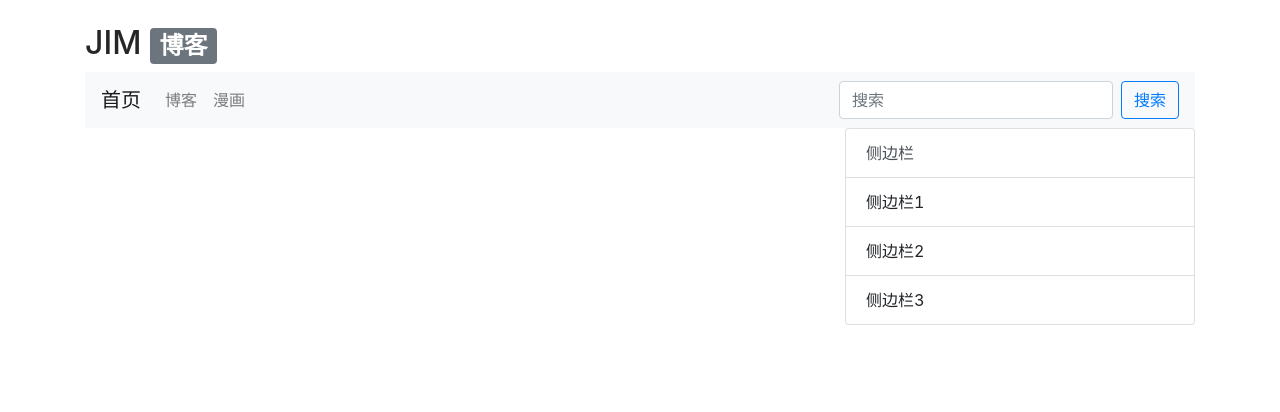
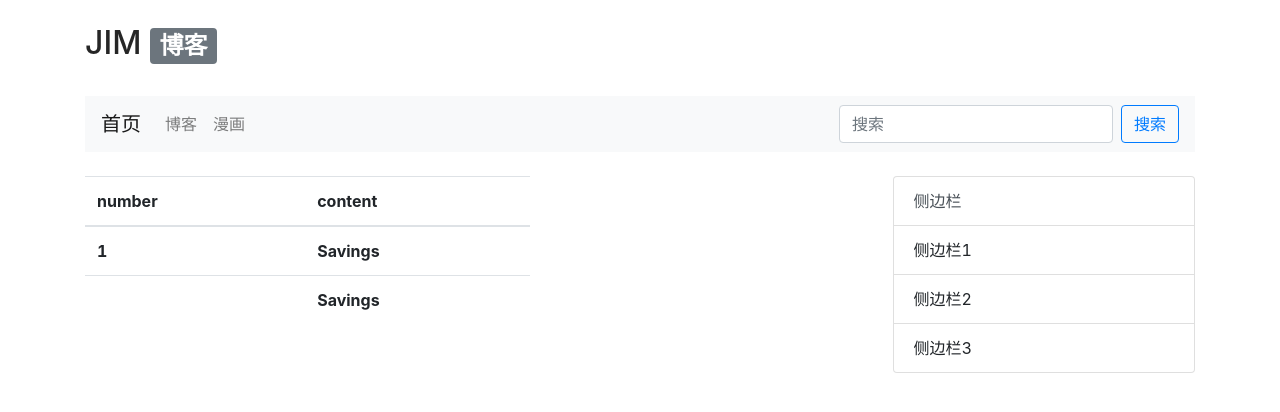
Before and after one commit to johnsmithsren/reactBlog, a React app: page / in a window 1280 px wide. Shown: the top 412 px of the page. Built offline with nearby package versions, Linux system fonts and the light colour scheme.

Commit message:
页面调整完成

```diff
--- a/src/components/ListGroup/index.js
+++ b/src/components/ListGroup/index.js
@@ -1,21 +1,20 @@
 /*
  * @Auther: renjm
  * @Date: 2019-07-26 08:37:36
- * @LastEditTime: 2019-07-26 14:15:18
+ * @LastEditTime: 2019-07-26 16:50:24
  * @Description:
  */
 import React, { Component } from "react";
 // import Hello from "../hello";
-import { ListGroup, Row, Col, Tab } from "react-bootstrap";
+import { ListGroup, Row, Col, ButtonToolbar, Button } from "react-bootstrap";
+import Hello from "../hello";
 const _ = require("lodash");
+
 class BlogList extends Component {
   constructor() {
     super();
-    // this.state = {
-    //   email: "",
-    //   password: ""
-    // };
-    this.handleChange = this.handleChange.bind(this);
+    this.state = { issues: [{ id: 1, name: "hhh", Col: "这是一段评论" }] };
+    // this.updateIssues = this.updateIssues.bind(this);
   }
 
   componentDidMount() {}
@@ -27,7 +26,7 @@ class BlogList extends Component {
   render() {
     return (
       <Row>
-        <Col sm={{ span: 4, offset: 8 }}>
+        <Col sm={{ span: 6, offset: 6 }}>
           <ListGroup>
             <ListGroup.Item action href="#link2">
               侧边栏
--- a/src/components/hello/index.js
+++ b/src/components/hello/index.js
@@ -2,6 +2,7 @@ import React, { Component } from "react";
 // import { Row } from "antd";
 // 定义一个行组件
 import Rows from "../rows";
+import { Col } from "antd";
 
 // import { Table } from "react-bootstrap";
 // 定义一个 hello 组件
@@ -12,12 +13,7 @@ class Hello extends Component {
       <Rows key={issue.id} issueinfo={issue} />
     ));
 
-    return (
-      <div>
-        welcome to my blog {info}
-        {helloRows}
-      </div>
-    );
+    return <Col>{helloRows}</Col>;
   }
 }
 export default Hello;
--- a/src/components/navBar/index.js
+++ b/src/components/navBar/index.js
@@ -1,23 +1,22 @@
 /*
  * @Auther: renjm
  * @Date: 2019-07-26 08:37:36
- * @LastEditTime: 2019-07-26 14:49:19
+ * @LastEditTime: 2019-07-26 16:52:49
  * @Description:
  */
 import React, { Component } from "react";
 // import Hello from "../hello";
 import { Navbar, Nav, Form, Button, FormControl } from "react-bootstrap";
 import BlogList from "../ListGroup";
-import { Col, Row } from "antd";
+import Hello from "../hello";
+import { Col, ButtonToolbar, Row } from "react-bootstrap";
 const _ = require("lodash");
 class BlogNavBar extends Component {
   constructor() {
     super();
-    // this.state = {
-    //   email: "",
-    //   password: ""
-    // };
-    this.handleChange = this.handleChange.bind(this);
+    this.state = { issues: [{ id: 1, name: "hhh", Col: "这是一段评论" }] };
+    this.updateIssues = this.updateIssues.bind(this);
+    this.deleteIssues = this.deleteIssues.bind(this);
   }
 
   componentDidMount() {}
@@ -25,27 +24,60 @@ class BlogNavBar extends Component {
   componentWillUnmount() {}
 
   handleChange(e) {}
-
+  updateIssues() {
+    const issueObj = {
+      name: "www",
+      Col: "这是评论"
+    };
+    const newIssues = this.state.issues.slice();
+    issueObj.id = newIssues.length + 1;
+    newIssues.push(issueObj);
+    this.setState({ issues: newIssues });
+  }
+  deleteIssues() {
+    this.setState({ issues: [] });
+  }
   render() {
     return (
+      <>
+        <br />
         <Row>
+          <Col>
             <Navbar bg="light" variant="light">
-          <Navbar.Brand href="#home">首页</Navbar.Brand>
+              <Navbar.Brand onClick={this.updateIssues}>首页</Navbar.Brand>
               <Nav className="mr-auto">
                 <Nav.Item>
-              <Nav.Link href="#home">博客</Nav.Link>
+                  <Nav.Link onClick={this.updateIssues}>博客</Nav.Link>
                 </Nav.Item>
 
-            <Nav.Link href="#features">漫画</Nav.Link>
+                <Nav.Link onClick={this.deleteIssues}>漫画</Nav.Link>
                 {/* <Nav.Link href="#pricing">Pricing</Nav.Link> */}
               </Nav>
               <Form inline>
-            <FormControl type="text" placeholder="搜索" className="mr-sm-2" />
+                <FormControl
+                  type="text"
+                  placeholder="搜索"
+                  className="mr-sm-2"
+                />
                 <Button variant="outline-primary">搜索</Button>
               </Form>
             </Navbar>
+          </Col>
+        </Row>
+        <br />
+        <Row>
+          <Col md={5}>
+            {/* <Button variant="primary" onClick={this.updateIssues}>
+              添加评论
+            </Button> */}
+            <Hello issueId={2} issues={this.state.issues} />
+          </Col>
+
+          <Col>
             <BlogList />
+          </Col>
         </Row>
+      </>
     );
   }
 }
```
Lines whose indentation alone changed are shown as unchanged.
